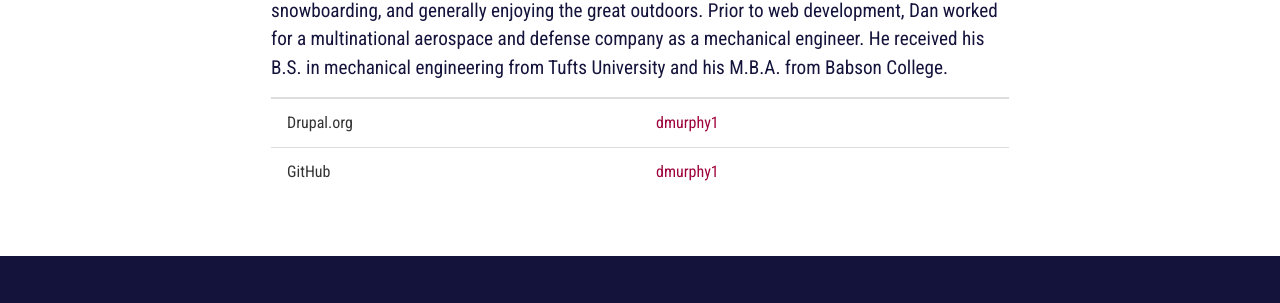
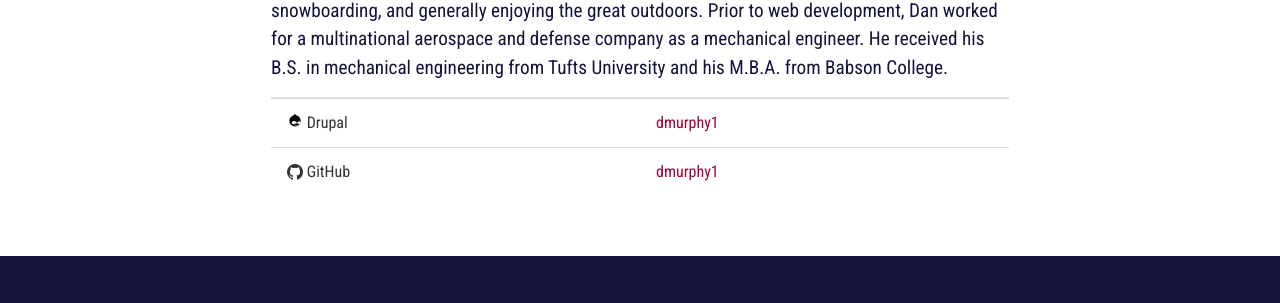
Before and after one commit to tumble1999/savaslabs.github.io, a Jekyll site: the page built from _team/dan-murphy.md, in a window 1280 px wide. Shown: the part 686-989 px from the top of the page. Built offline with Jekyll 4.4.1, drawn with Linux system fonts in a browser that asks for light colours; nearby versions of some CDN libraries; some web fonts are replaced; library files that are not in the unit come from our copies.

Commit message:
Output Drupal/GitHub/Twitter icons

```diff
--- a/_layouts/team.html
+++ b/_layouts/team.html
@@ -12,16 +12,16 @@ layout: default
     </article>
     <table class="table-minimal">
         <tr>
-            <td class="label">Drupal.org</td>
+            <td class="label"><img src="{{ base.url }}/assets/icons/drupal.png" height="16px" width="16px"> Drupal</td>
             <td><a href="https://drupal.org/u/{{ page.drupal }}">{{ page.drupal }}</a></td>
         </tr>
         <tr>
-            <td class="label">GitHub</td>
+            <td class="label"><span class="octicon octicon-mark-github"></span> GitHub</td>
             <td><a href="https://github.com/{{ page.github }}">{{ page.github }}</a></td>
         </tr>
         {% if page.twitter %}
         <tr>
-            <td class="label">Twitter</td>
+            <td class="label"><img src="{{ base.url }}/assets/icons/twitter-bird.svg" height="16px" width="16px"> Twitter</td>
             <td><a href="https://twitter.com/{{ page.twitter }}">@{{ page.twitter}}</a></td>
         </tr>
         {% endif %}
```
Also changed, not shown: assets/icons/drupal.png (added), assets/icons/twitter-bird.svg (added).
